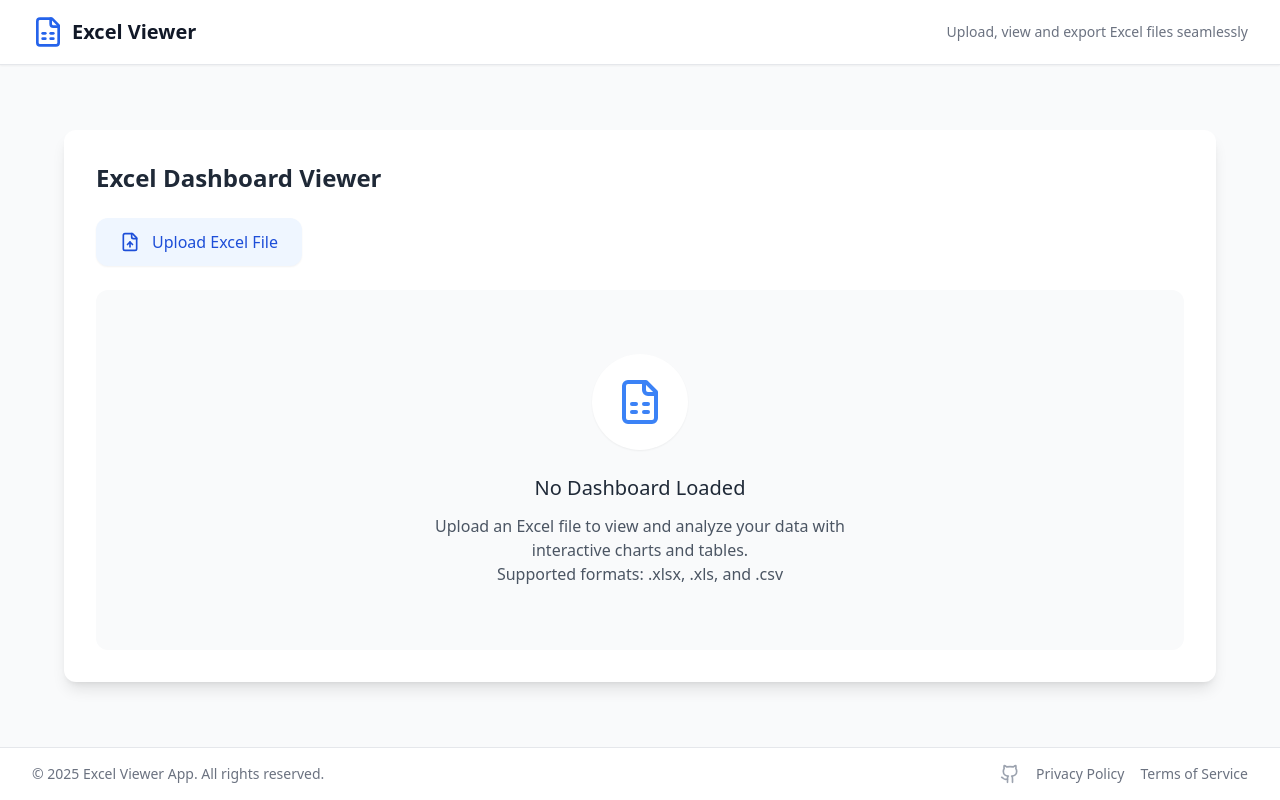
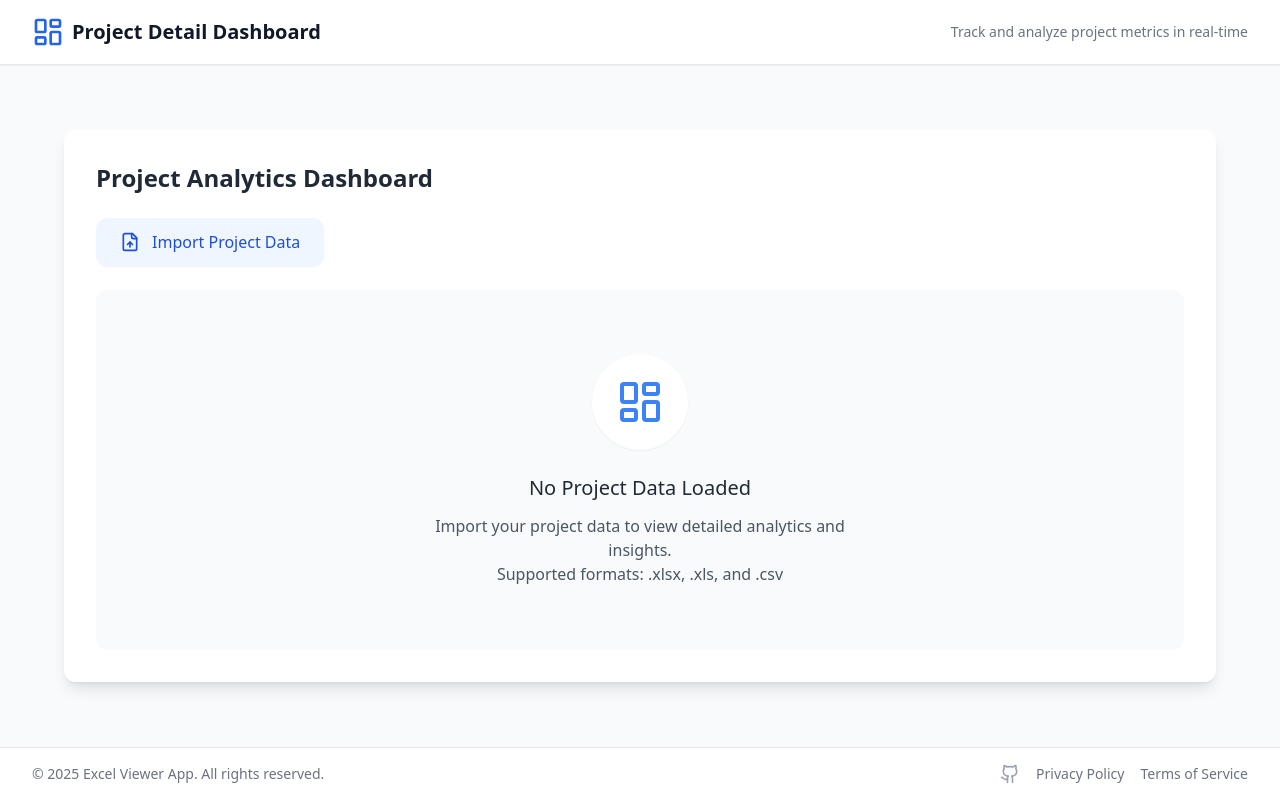
Before and after one commit to rootleecc/ProjectDetailDashBoard, a React (Vite) app: page / in a window 1280 px wide. Built offline with nearby package versions, Linux system fonts and the light colour scheme; what chartjs-plugin-datalabels would draw is missing.

Commit message:
Update components for Project Detail Dashboard

```diff
--- a/src/components/ExcelViewer.tsx
+++ b/src/components/ExcelViewer.tsx
@@ -1,6 +1,6 @@
 import React, { useState, useEffect } from 'react';
 import * as XLSX from 'xlsx';
-import { FileUp, Download, Search, FileSpreadsheet, Clock, Save } from 'lucide-react';
+import { FileUp, Download, Search, LayoutDashboard, Clock, Save } from 'lucide-react';
 import Dashboard from './Dashboard';
 import DataTable from './DataTable';
 import SheetSelector from './SheetSelector';
@@ -51,8 +51,8 @@ const ExcelViewer: React.FC = () => {
         setExcelData({ sheets, sheetNames: workbook.SheetNames });
         setSelectedSheet(workbook.SheetNames[0]);
       } catch (error) {
-        console.error('Error parsing Excel file:', error);
-        alert('Error parsing Excel file. Please check the file format.');
+        console.error('Error parsing project data:', error);
+        alert('Error parsing project data. Please check the file format.');
         setImportDateTime(null);
       }
     };
@@ -72,7 +72,7 @@ const ExcelViewer: React.FC = () => {
     const updatedDashboards = [...savedDashboards.filter(d => d.name !== dashboardName), newDashboard];
     setSavedDashboards(updatedDashboards);
     localStorage.setItem('savedDashboards', JSON.stringify(updatedDashboards));
-    alert('Dashboard saved successfully!');
+    alert('Project dashboard saved successfully!');
   };
 
   const loadDashboard = (dashboard: SavedDashboard) => {
@@ -86,7 +86,7 @@ const ExcelViewer: React.FC = () => {
   };
 
   const deleteDashboard = (dashboardName: string) => {
-    if (confirm('Are you sure you want to delete this dashboard?')) {
+    if (confirm('Are you sure you want to delete this project dashboard?')) {
       const updatedDashboards = savedDashboards.filter(d => d.name !== dashboardName);
       setSavedDashboards(updatedDashboards);
       localStorage.setItem('savedDashboards', JSON.stringify(updatedDashboards));
@@ -107,7 +107,7 @@ const ExcelViewer: React.FC = () => {
     const workbook = XLSX.utils.book_new();
     XLSX.utils.book_append_sheet(workbook, worksheet, selectedSheet);
 
-    const exportFileName = fileName.replace(/\.[^/.]+$/, '') + '_modified.xlsx';
+    const exportFileName = fileName.replace(/\.[^/.]+$/, '') + '_project_details.xlsx';
     XLSX.writeFile(workbook, exportFileName);
   };
 
@@ -128,7 +128,7 @@ const ExcelViewer: React.FC = () => {
           <div className="flex flex-col space-y-6">
             {/* Header Section */}
             <div className="flex flex-col md:flex-row md:items-center md:justify-between gap-4">
-              <h2 className="text-2xl font-semibold text-gray-800">Excel Dashboard Viewer</h2>
+              <h2 className="text-2xl font-semibold text-gray-800">Project Analytics Dashboard</h2>
 
               {savedDashboards.length > 0 && (
                 <div className="flex items-center gap-4">
@@ -148,7 +148,7 @@ const ExcelViewer: React.FC = () => {
             <div className="flex flex-wrap gap-4">
               <label className="flex-none flex items-center px-6 py-3 bg-blue-50 text-blue-700 rounded-xl cursor-pointer hover:bg-blue-100 transition-all duration-300 shadow-sm hover:shadow">
                 <FileUp className="h-5 w-5 mr-3" />
-                <span className="font-medium">Upload Excel File</span>
+                <span className="font-medium">Import Project Data</span>
                 <input
                   type="file"
                   accept=".xlsx, .xls, .csv"
@@ -164,7 +164,7 @@ const ExcelViewer: React.FC = () => {
                     className="flex items-center px-6 py-3 bg-teal-50 text-teal-700 rounded-xl hover:bg-teal-100 transition-all duration-300 shadow-sm hover:shadow"
                   >
                     <Download className="h-5 w-5 mr-3" />
-                    <span className="font-medium">Export Modified</span>
+                    <span className="font-medium">Export Report</span>
                   </button>
 
                   <button
@@ -182,13 +182,13 @@ const ExcelViewer: React.FC = () => {
             {fileName && (
               <div className="flex flex-col md:flex-row md:items-center gap-4 p-4 bg-gray-50 rounded-xl">
                 <div className="flex items-center">
-                  <FileSpreadsheet className="h-5 w-5 mr-3 text-orange-500" />
-                  <span className="text-gray-600">Current file: <span className="font-medium text-gray-900">{fileName}</span></span>
+                  <LayoutDashboard className="h-5 w-5 mr-3 text-orange-500" />
+                  <span className="text-gray-600">Current project: <span className="font-medium text-gray-900">{fileName}</span></span>
                 </div>
                 {importDateTime && (
                   <div className="flex items-center md:ml-6">
                     <Clock className="h-5 w-5 mr-3 text-blue-500" />
-                    <span className="text-gray-600">Imported: <span className="font-medium text-gray-900">{importDateTime}</span></span>
+                    <span className="text-gray-600">Last updated: <span className="font-medium text-gray-900">{importDateTime}</span></span>
                   </div>
                 )}
               </div>
@@ -202,7 +202,7 @@ const ExcelViewer: React.FC = () => {
                 </div>
                 <input
                   type="text"
-                  placeholder="Search in dashboard..."
+                  placeholder="Search projects..."
                   value={searchQuery}
                   onChange={(e) => setSearchQuery(e.target.value)}
                   className="w-full pl-12 pr-4 py-3 border border-gray-200 rounded-xl focus:ring-2 focus:ring-blue-500 focus:border-transparent transition-all duration-300"
@@ -222,11 +222,11 @@ const ExcelViewer: React.FC = () => {
             {!excelData && savedDashboards.length === 0 && (
               <div className="flex flex-col items-center justify-center py-16 text-center bg-gray-50 rounded-xl">
                 <div className="bg-white p-6 rounded-full shadow-sm mb-6">
-                  <FileSpreadsheet className="h-12 w-12 text-blue-500" />
+                  <LayoutDashboard className="h-12 w-12 text-blue-500" />
                 </div>
-                <h3 className="text-xl font-medium text-gray-800 mb-3">No Dashboard Loaded</h3>
+                <h3 className="text-xl font-medium text-gray-800 mb-3">No Project Data Loaded</h3>
                 <p className="text-gray-600 max-w-md">
-                  Upload an Excel file to view and analyze your data with interactive charts and tables.
+                  Import your project data to view detailed analytics and insights.
                   <br />
                   Supported formats: .xlsx, .xls, and .csv
                 </p>
--- a/src/components/Header.tsx
+++ b/src/components/Header.tsx
@@ -1,5 +1,5 @@
 import React from 'react';
-import { FileSpreadsheet } from 'lucide-react';
+import { LayoutDashboard } from 'lucide-react';
 
 const Header: React.FC = () => {
   return (
@@ -7,12 +7,12 @@ const Header: React.FC = () => {
       <div className="max-w-7xl mx-auto px-4 sm:px-6 lg:px-8">
         <div className="flex justify-between items-center h-16">
           <div className="flex items-center">
-            <FileSpreadsheet className="h-8 w-8 text-blue-600" />
-            <span className="ml-2 text-xl font-semibold text-gray-900">Excel Viewer</span>
+            <LayoutDashboard className="h-8 w-8 text-blue-600" />
+            <span className="ml-2 text-xl font-semibold text-gray-900">Project Detail Dashboard</span>
           </div>
           <div className="hidden md:block">
             <div className="text-sm text-gray-500">
-              Upload, view and export Excel files seamlessly
+              Track and analyze project metrics in real-time
             </div>
           </div>
         </div>
```
